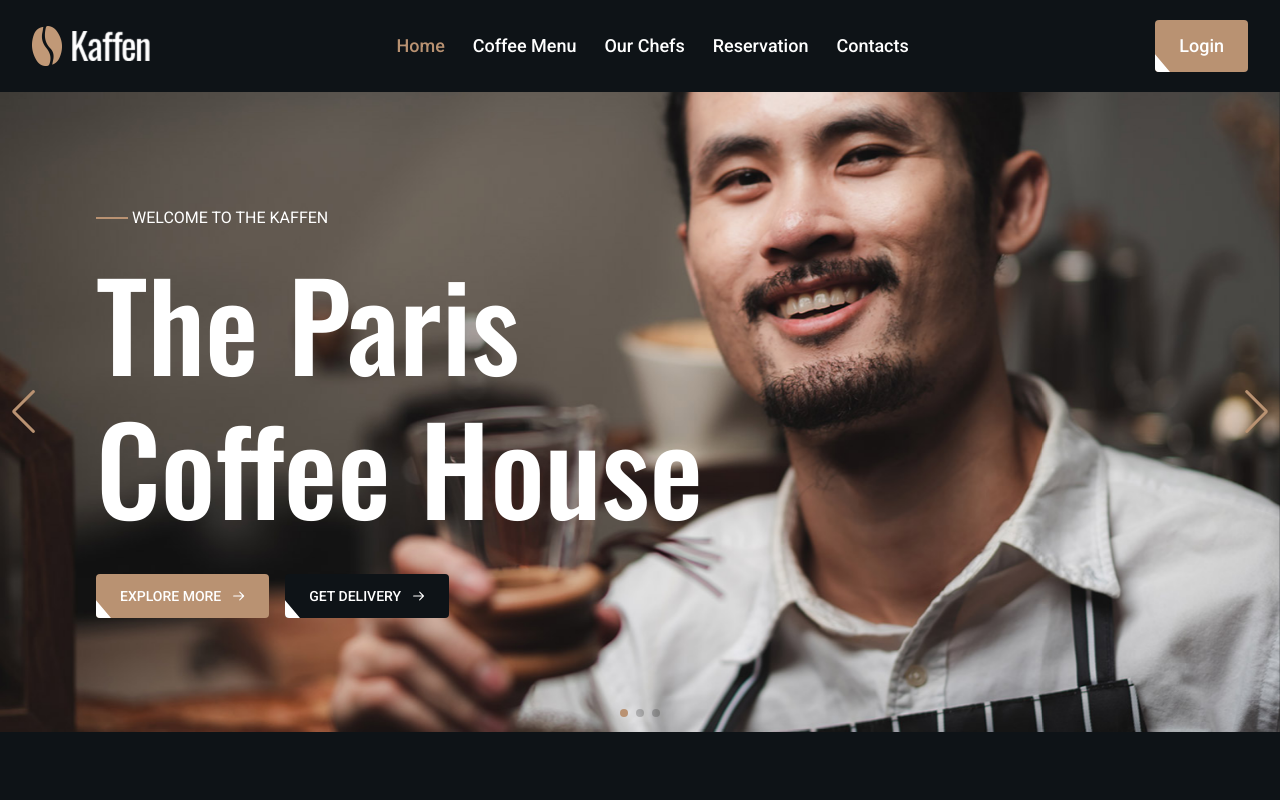
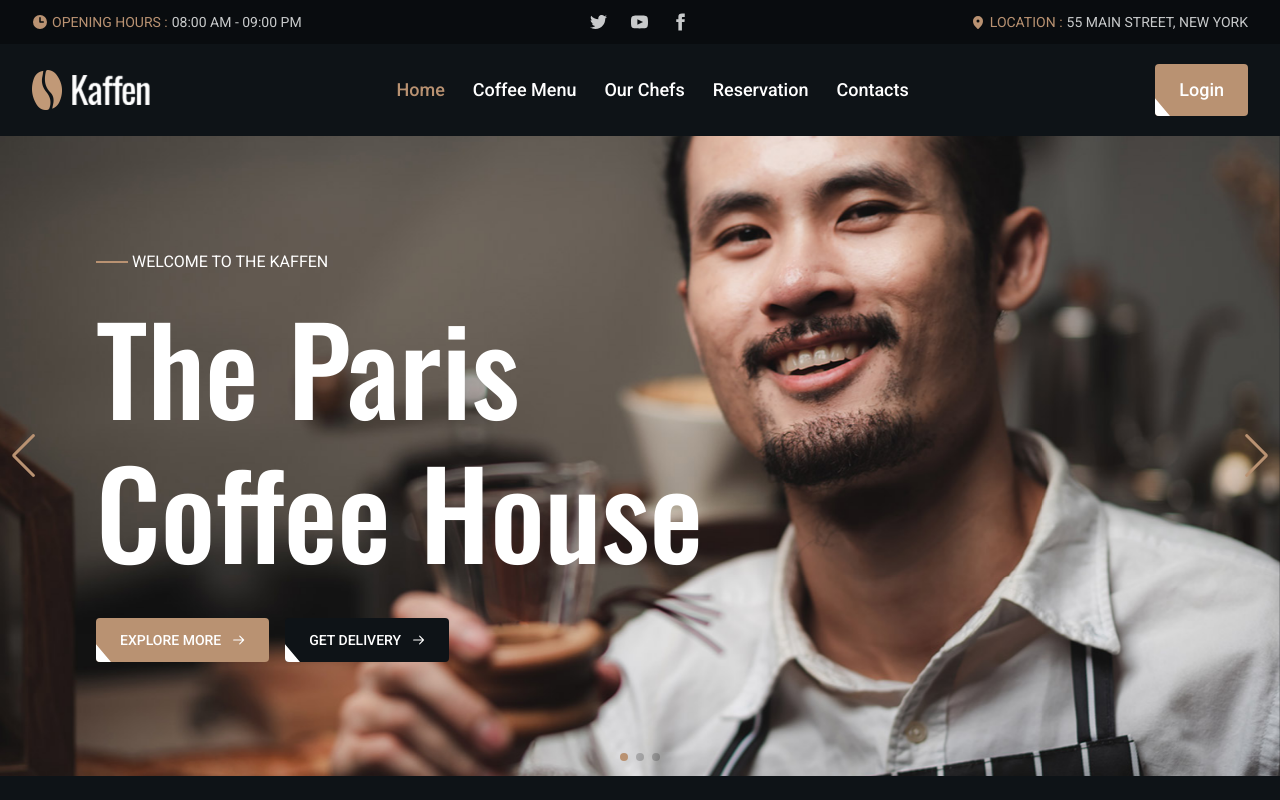
Before and after one commit to 44fahadhasan/b9a9-real-estate-44fahadhasan, a React (Vite) app: page / in a window 1280 px wide. Shown: the top 800 px of the page. Built offline with nearby package versions, Linux system fonts and the light colour scheme; no server answers.

Commit message:
added top navbar

```diff
--- a/src/Root/Root.jsx
+++ b/src/Root/Root.jsx
@@ -2,6 +2,7 @@ import { useEffect } from "react";
 import { Outlet, useLocation } from "react-router-dom";
 import Footer from "../pages/shared/Footer/Footer";
 import Navbar from "../pages/shared/Navbar/Navbar";
+import TopNav from "../pages/shared/TopNav/TopNav";
 
 const Root = () => {
   const location = useLocation();
@@ -19,6 +20,7 @@ const Root = () => {
   return (
     <div>
       <nav>
+        <TopNav />
         <Navbar />
       </nav>
       <main className="min-h-[calc(100vh-550px)]">
--- /dev/null
+++ b/src/pages/shared/TopNav/TopNav.jsx
@@ -0,0 +1,79 @@
+const TopNav = () => {
+  return (
+    <section className="py-[10px] bg-base-200">
+      <div className="hidden roboto lg:grid  grid-cols-3 items-center w-[95%] mx-auto">
+        <div className="flex  gap-1 items-center text-sm uppercase">
+          <svg
+            xmlns="http://www.w3.org/2000/svg"
+            viewBox="0 0 16 16"
+            fill="currentColor"
+            className="w-4 h-4 text-primary"
+          >
+            <path
+              fillRule="evenodd"
+              d="M1 8a7 7 0 1 1 14 0A7 7 0 0 1 1 8Zm7.75-4.25a.75.75 0 0 0-1.5 0V8c0 .414.336.75.75.75h3.25a.75.75 0 0 0 0-1.5h-2.5v-3.5Z"
+              clipRule="evenodd"
+            />
+          </svg>
+
+          <span className="text-primary">opening hours : </span>
+          <span> 08:00 am - 09:00 pm</span>
+        </div>
+        <div className="flex gap-6 justify-center items-center">
+          <a className="cursor-pointer">
+            <svg
+              xmlns="http://www.w3.org/2000/svg"
+              width="17"
+              height="24"
+              viewBox="0 0 24 24"
+              className="fill-current"
+            >
+              <path d="M24 4.557c-.883.392-1.832.656-2.828.775 1.017-.609 1.798-1.574 2.165-2.724-.951.564-2.005.974-3.127 1.195-.897-.957-2.178-1.555-3.594-1.555-3.179 0-5.515 2.966-4.797 6.045-4.091-.205-7.719-2.165-10.148-5.144-1.29 2.213-.669 5.108 1.523 6.574-.806-.026-1.566-.247-2.229-.616-.054 2.281 1.581 4.415 3.949 4.89-.693.188-1.452.232-2.224.084.626 1.956 2.444 3.379 4.6 3.419-2.07 1.623-4.678 2.348-7.29 2.04 2.179 1.397 4.768 2.212 7.548 2.212 9.142 0 14.307-7.721 13.995-14.646.962-.695 1.797-1.562 2.457-2.549z"></path>
+            </svg>
+          </a>
+          <a className="cursor-pointer">
+            <svg
+              xmlns="http://www.w3.org/2000/svg"
+              width="17"
+              height="24"
+              viewBox="0 0 24 24"
+              className="fill-current"
+            >
+              <path d="M19.615 3.184c-3.604-.246-11.631-.245-15.23 0-3.897.266-4.356 2.62-4.385 8.816.029 6.185.484 8.549 4.385 8.816 3.6.245 11.626.246 15.23 0 3.897-.266 4.356-2.62 4.385-8.816-.029-6.185-.484-8.549-4.385-8.816zm-10.615 12.816v-8l8 3.993-8 4.007z"></path>
+            </svg>
+          </a>
+          <a className="cursor-pointer">
+            <svg
+              xmlns="http://www.w3.org/2000/svg"
+              width="17"
+              height="24"
+              viewBox="0 0 24 24"
+              className="fill-current"
+            >
+              <path d="M9 8h-3v4h3v12h5v-12h3.642l.358-4h-4v-1.667c0-.955.192-1.333 1.115-1.333h2.885v-5h-3.808c-3.596 0-5.192 1.583-5.192 4.615v3.385z"></path>
+            </svg>
+          </a>
+        </div>
+        <div className="flex  gap-1 items-center  text-sm uppercase justify-self-end">
+          <svg
+            xmlns="http://www.w3.org/2000/svg"
+            viewBox="0 0 16 16"
+            fill="currentColor"
+            className="w-4 h-4 text-primary"
+          >
+            <path
+              fillRule="evenodd"
+              d="m7.539 14.841.003.003.002.002a.755.755 0 0 0 .912 0l.002-.002.003-.003.012-.009a5.57 5.57 0 0 0 .19-.153 15.588 15.588 0 0 0 2.046-2.082c1.101-1.362 2.291-3.342 2.291-5.597A5 5 0 0 0 3 7c0 2.255 1.19 4.235 2.292 5.597a15.591 15.591 0 0 0 2.046 2.082 8.916 8.916 0 0 0 .189.153l.012.01ZM8 8.5a1.5 1.5 0 1 0 0-3 1.5 1.5 0 0 0 0 3Z"
+              clipRule="evenodd"
+            />
+          </svg>
+
+          <span className="text-primary">Location :</span>
+          <span> 55 main street, new york</span>
+        </div>
+      </div>
+    </section>
+  );
+};
+
+export default TopNav;
```
